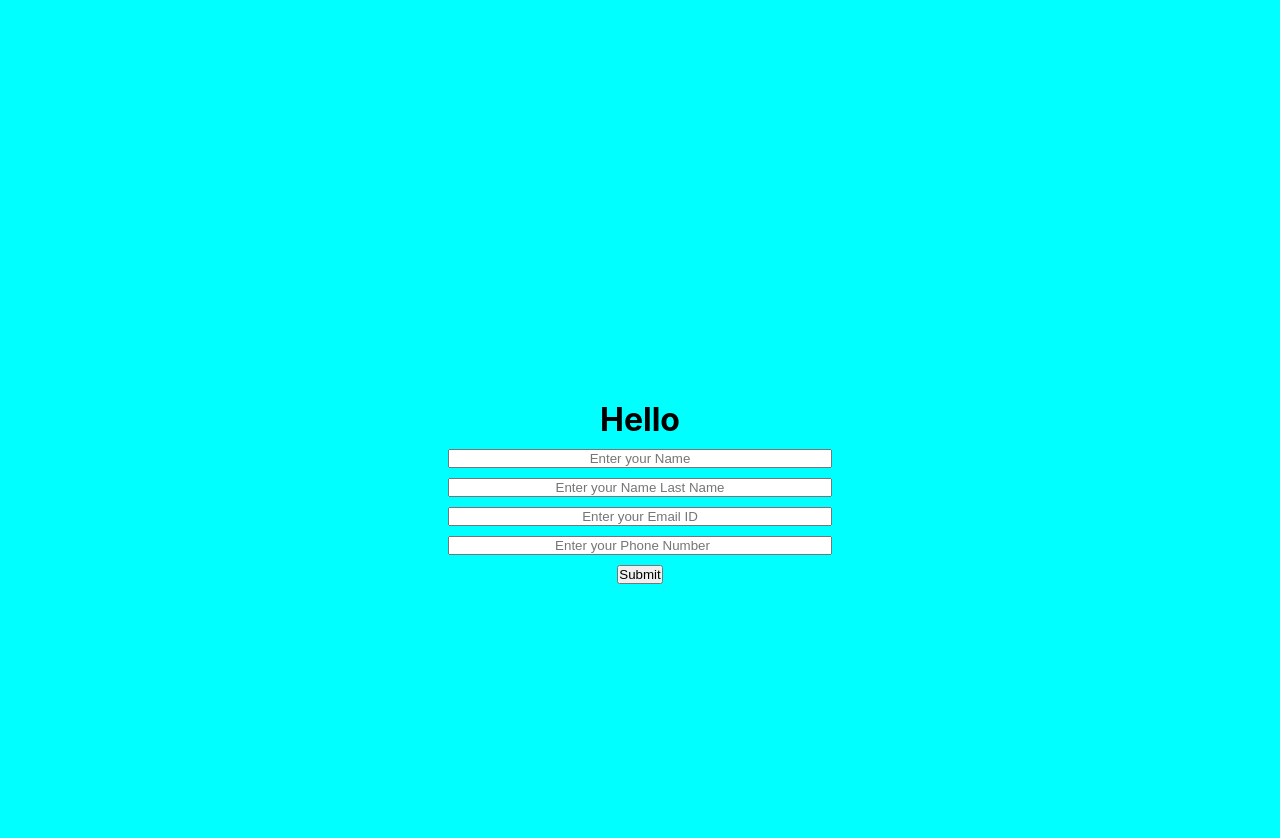
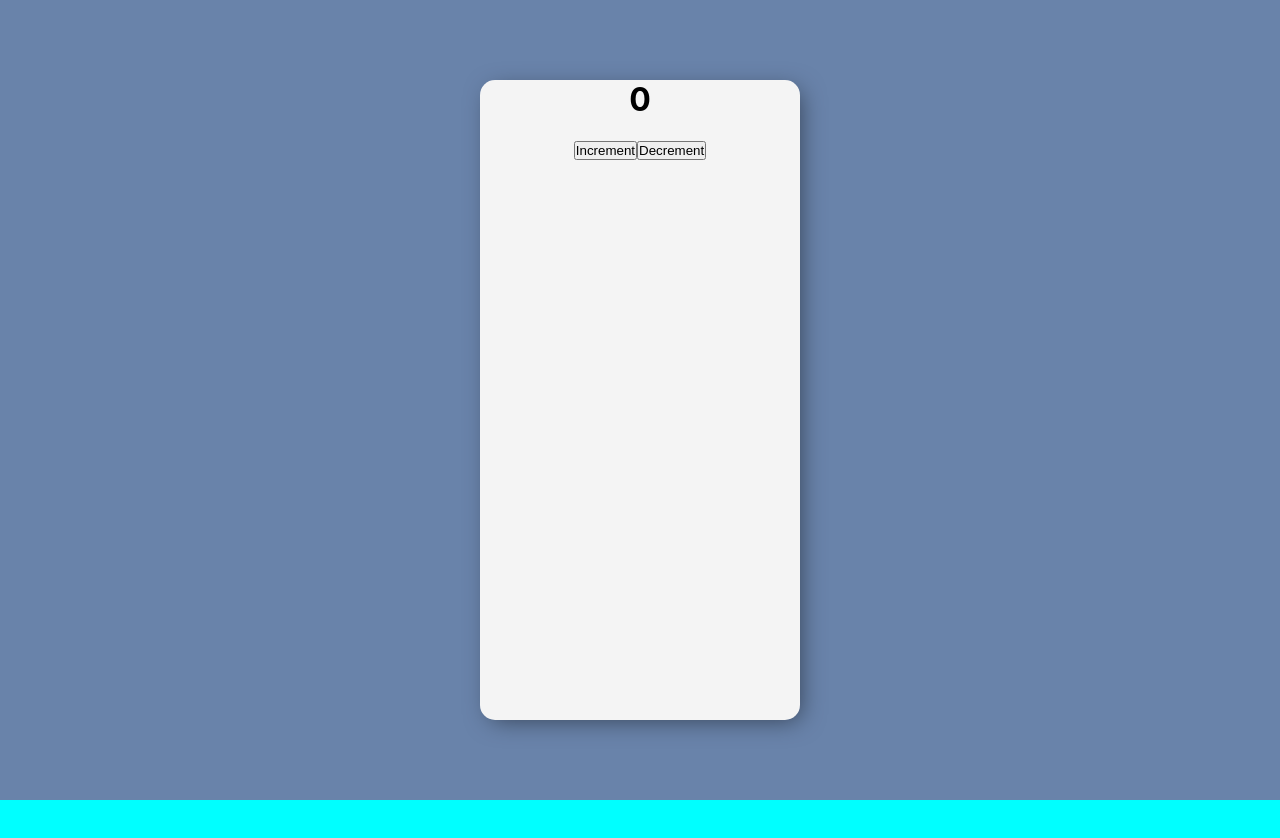
Before and after one commit to DhrumilGandhi/firstApp, a React (Create React App) app: page / in a window 1280 px wide. Shown: the top 838 px of the page. After the commit the page ends 800 px from the top, so only its background shows below. Built offline with nearby package versions, Linux system fonts and the light colour scheme.

Commit message:
inc-dec pro

```diff
--- a/src/App.js
+++ b/src/App.js
@@ -1,59 +1,29 @@
 import React, { useState } from 'react';
 
 const App = () => {
-  const [fullName, setFullName] = useState({
-    fname:'',
-    lname:'',
-    email:'',
-    phone:'',
-  });
-  const inputEvent = (event) => {
-    const {name, value} = event.target;
-    setFullName((preValue) =>{
-      return{
-        ...preValue,
-        [name] : value,}
-    })
+  let [inc, setInc] = useState(0);
 
+  let a = () => {
+    setInc(inc + 1);
   }
-  const clickChange = (event) => {
-    event.preventDefault();
-    alert('Data Submited');
+  let b = () => {
+    if (inc <= 0) {
+      alert("O thi niche nai jay bhai");
+      inc = 0;
+    }
+    else {
+      setInc(inc - 1);
+    }
   }
   return (
     <>
-      <form onSubmit={clickChange}>
-        <div>
-          <h1>Hello {fullName.fname} {fullName.lname}</h1>
-          <p> {fullName.email}</p>
-          <p> {fullName.phone}</p>
-          <input type='text'
-            placeholder='Enter your Name'
-            name='fname'
-            onChange={inputEvent}
-            defaultValue={fullName.fname}
-          /><br />
-          <input type='text'
-            placeholder='Enter your Name Last Name'
-            name='lname'
-            onChange={inputEvent}
-            defaultValue={fullName.lname}
-          /><br/>
-          <input type='email'
-            placeholder='Enter your Email ID'
-            name='email'
-            onChange={inputEvent}
-            defaultValue={fullName.email}
-          /><br/>
-          <input type='number'
-            placeholder='Enter your Phone Number'
-            name='phone'
-            onChange={inputEvent}
-            defaultValue={fullName.phone}
-          /><br/>
-          <button type='submit'>Submit</button>
+      <div className='main_div'>
+        <div className='center_div'>
+          <h1>{inc}</h1><br />
+          <button onClick={a} >Increment</button>
+          <button onClick={b} >Decrement</button>
         </div>
-      </form>
+      </div>
     </>
   )
 }
--- a/src/index.css
+++ b/src/index.css
@@ -19,20 +19,21 @@ code {
   font-family: source-code-pro, Menlo, Monaco, Consolas, 'Courier New',
     monospace;
 }
-div{
-  text-align: center;
+.main_div{
+  width: 100%;
   height: 100vh;
-  width: 100vw;
-  margin-top: 50vh;
-}
-div h1{
-  margin: 5px;
-}
-div input{
-  margin: 5px;
-  width: 30vw;
+  background: #6983aa;
+  display: flex;
+  flex-direction: row;
+  justify-content: center;
+  align-items: center;
   text-align: center;
 }
-div button{
-  margin: 5px;
+.center_div{
+  width: 25%;
+  height: 80vh;
+  background-color: #f4f4f4;
+  box-shadow: 5px 5px 25px -5px rgba(0, 0, 0, 0.5);
+  border-radius: 15px;
+  overflow-y: scroll;
 }
```
